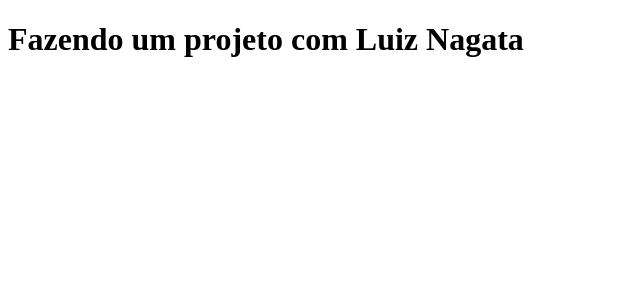
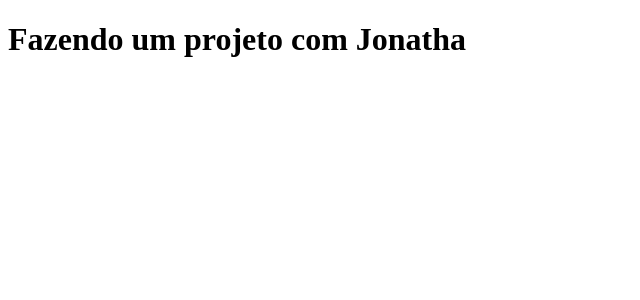
Before and after one commit to HugoSantos2131/tabnews, a Next.js app: page / in a window 1280 px wide. Shown: the top 300 px of the page, without its empty margins (0-640 px from the left). Built offline with nearby package versions, Linux system fonts and the light colour scheme.

Commit message:
Testes de Visualizacao

```diff
--- a/pages/index.js
+++ b/pages/index.js
@@ -1,5 +1,5 @@
 function Home() {
-  return <h1> Fazendo um projeto com Luiz Nagata </h1>;
+  return <h1> Fazendo um projeto com Jonatha </h1>;
 }
 
 export default Home;
```
